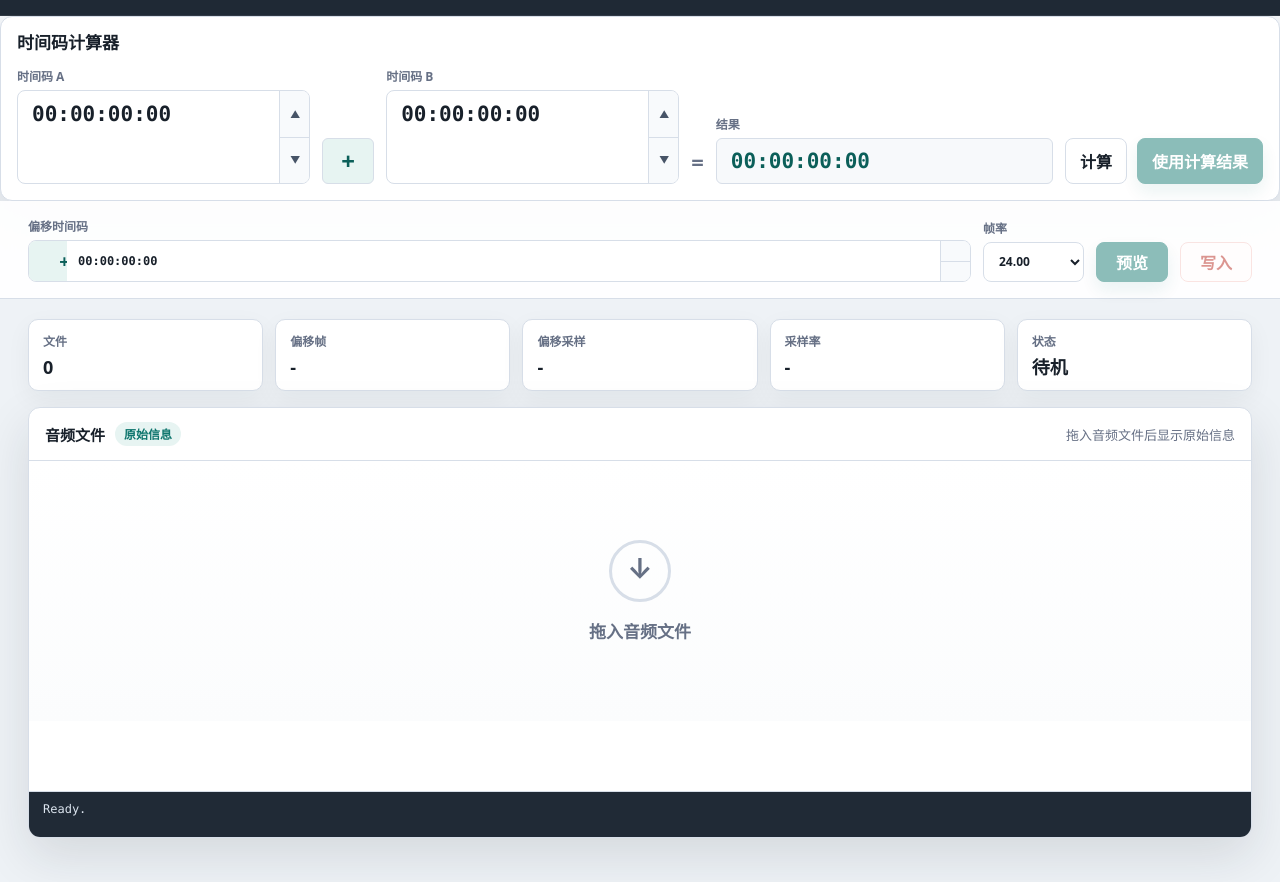
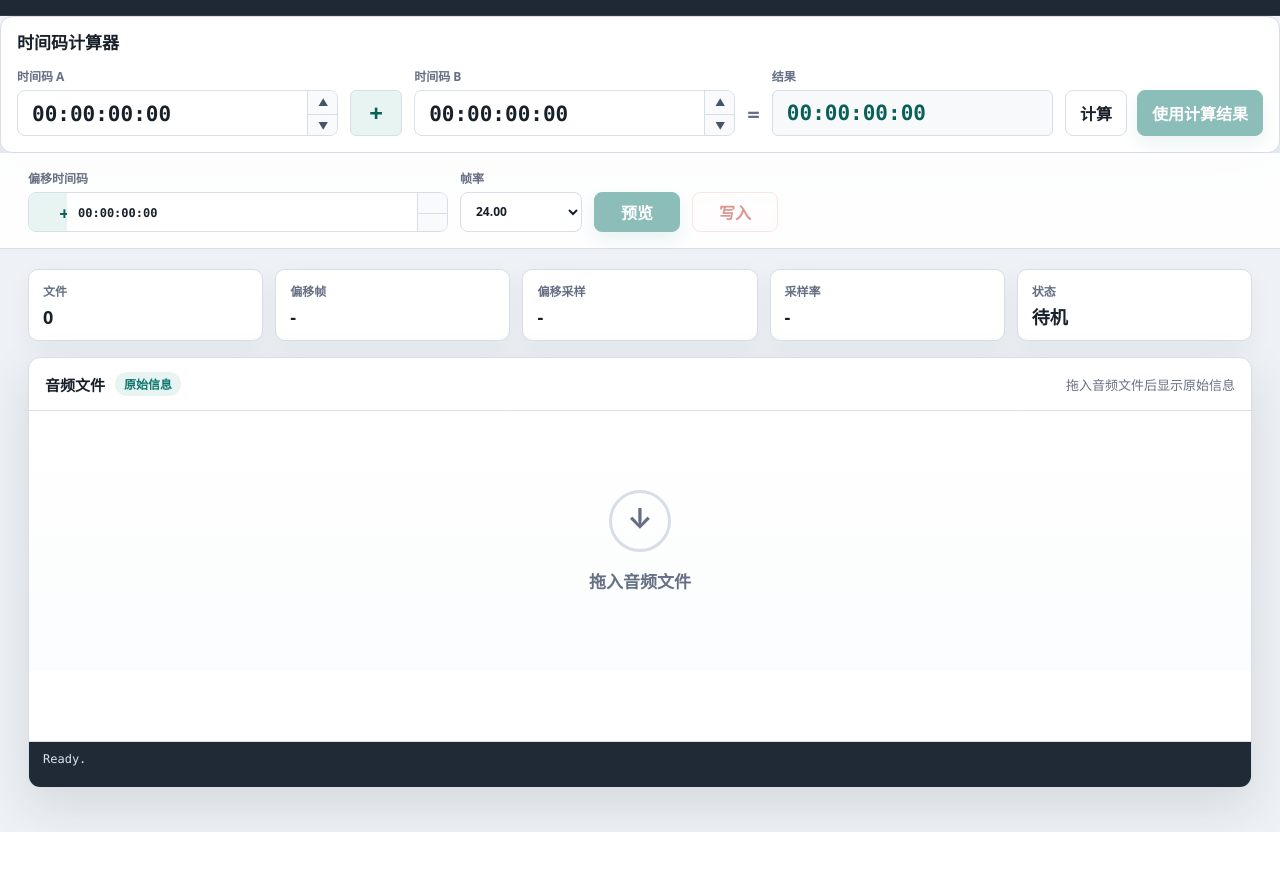
Before and after one commit to xnpeter/Audio-TC-Change, a plain HTML site: page index.html in a window 1280 px wide. Shown: the part 67-949 px from the top of the page. After the commit the page ends 899 px from the top, so only its background shows below. Drawn offline with Linux system fonts and the light colour scheme.

Commit message:
Refine calculator layout and timecode controls

```diff
--- a/index.html
+++ b/index.html
@@ -160,9 +160,10 @@
       border-bottom: 1px solid var(--line);
       padding: 16px 28px;
       display: grid;
-      grid-template-columns: minmax(180px, 1fr) auto minmax(72px, auto) minmax(72px, auto);
+      grid-template-columns: minmax(220px, 420px) 122px minmax(86px, auto) minmax(86px, auto);
       gap: 12px;
       align-items: end;
+      justify-content: start;
       backdrop-filter: blur(16px);
     }
 
@@ -202,6 +203,7 @@
       border-radius: 8px;
       overflow: hidden;
       background: #fff;
+      height: 40px;
     }
 
     .timecode-control:focus-within {
@@ -225,6 +227,7 @@
 
     .calc-expression .timecode-control {
       grid-template-columns: minmax(0, 1fr) 30px;
+      height: 46px;
     }
 
     .calculator .timecode-control input {
@@ -278,6 +281,7 @@
       grid-template-rows: 1fr 1fr;
       border-left: 1px solid var(--line);
       background: #f8fafc;
+      min-height: 0;
     }
 
     .tc-step {
@@ -371,9 +375,10 @@
 
     .calc-expression {
       display: grid;
-      grid-template-columns: minmax(180px, 1fr) 52px minmax(180px, 1fr) auto minmax(230px, 1.15fr) auto;
+      grid-template-columns: minmax(260px, 520px) 52px minmax(260px, 520px) auto minmax(220px, 420px) auto;
       gap: 12px;
       align-items: end;
+      justify-content: start;
     }
 
     .calculator label {
@@ -459,6 +464,14 @@
 
     .calculator button {
       height: 46px;
+    }
+
+    .calculator .tc-step {
+      width: 30px;
+      height: 23px;
+      min-height: 0;
+      padding: 0;
+      font-size: 10px;
     }
 
     .workspace {
```
